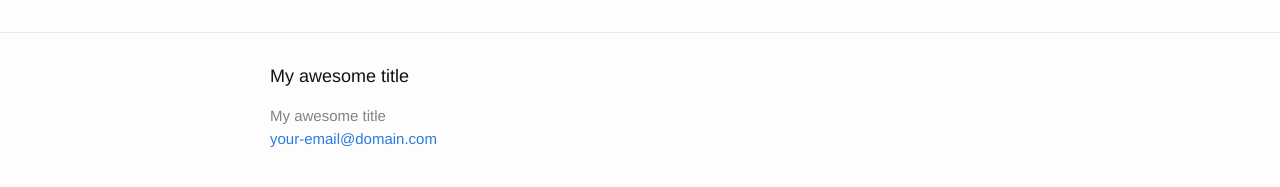
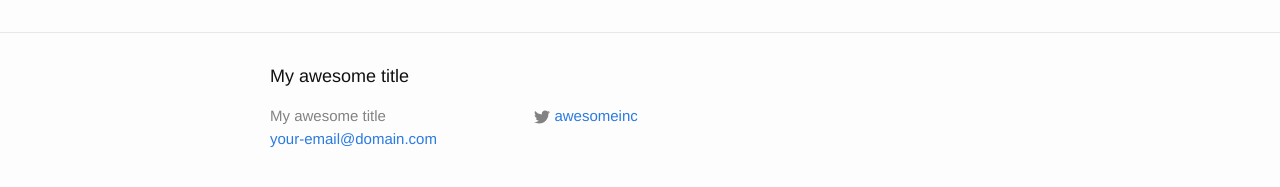
Before and after one commit to jcbpl/my-site, a Jekyll site: the page built from index.html, in a window 1280 px wide. Shown: the part 624-811 px from the top of the page. Built offline with Jekyll 4.4.1, drawn with Linux system fonts in a browser that asks for light colours.

Commit message:
Updated Config

```diff
--- a/_config.yml
+++ b/_config.yml
@@ -13,5 +13,6 @@ collections:
     output: true
 email: your-email@domain.com
 url: http://yourdomain.com
-twitter_username:
+twitter_username: awesomeinc
 permalink: date
+copyright: "© 2016 Awesome Inc."
```
